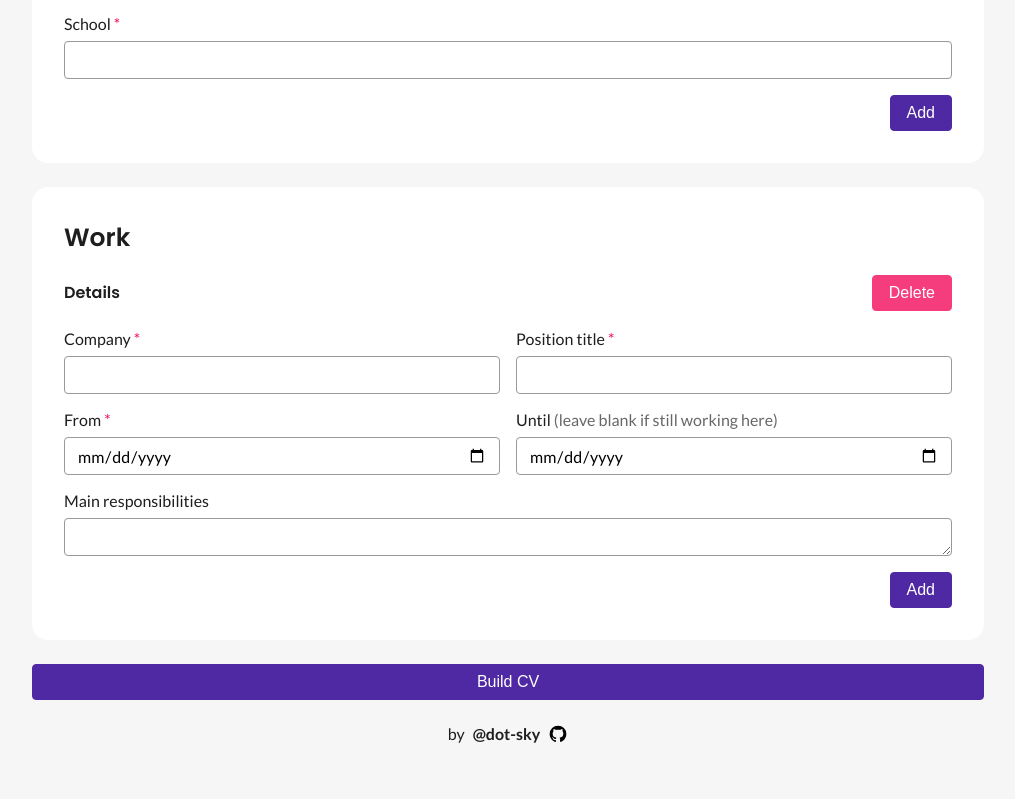
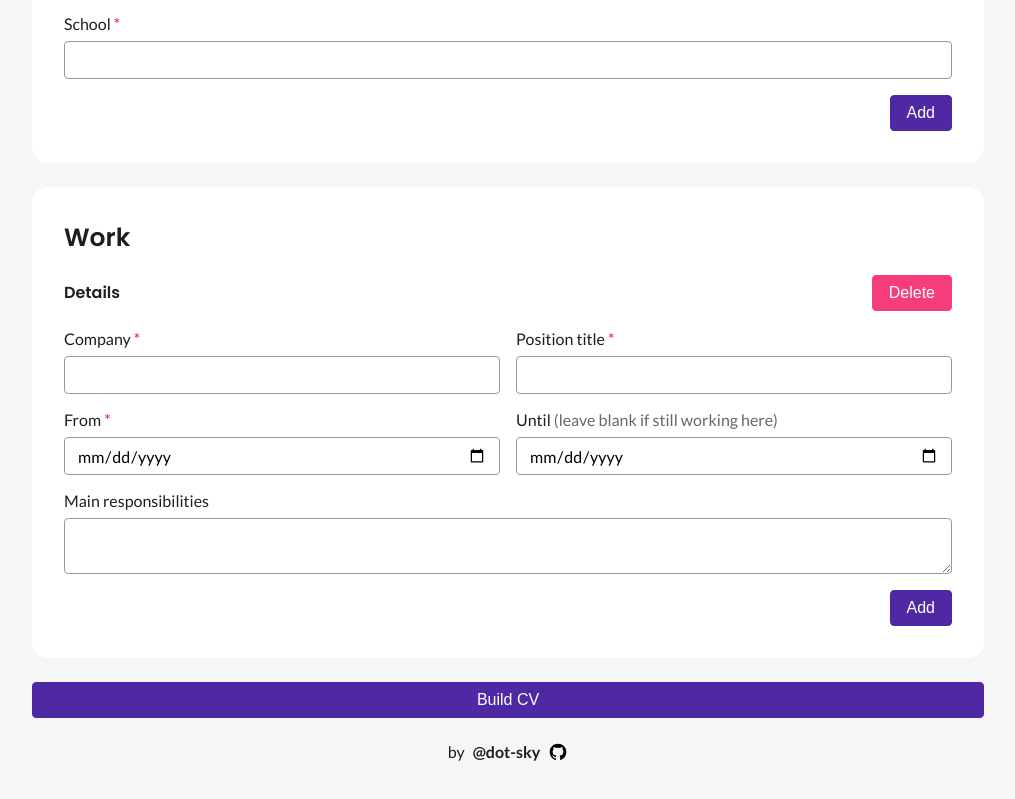
Before and after one commit to dot-sky/cv-app, a React (Vite) app: page / in a window 1280 px wide. Shown: the part 658-1457 px from the top of the page, without its empty margins (132-1147 px from the left). Built offline with nearby package versions, Linux system fonts and the light colour scheme.

Commit message:
fix: increase textarea line height

```diff
--- a/src/styles/Field.css
+++ b/src/styles/Field.css
@@ -19,7 +19,7 @@ textarea {
 
 textarea {
   resize: vertical;
-  min-height: 1lh;
+  min-height: min-content;
 }
 
 .field input:user-invalid,
```
